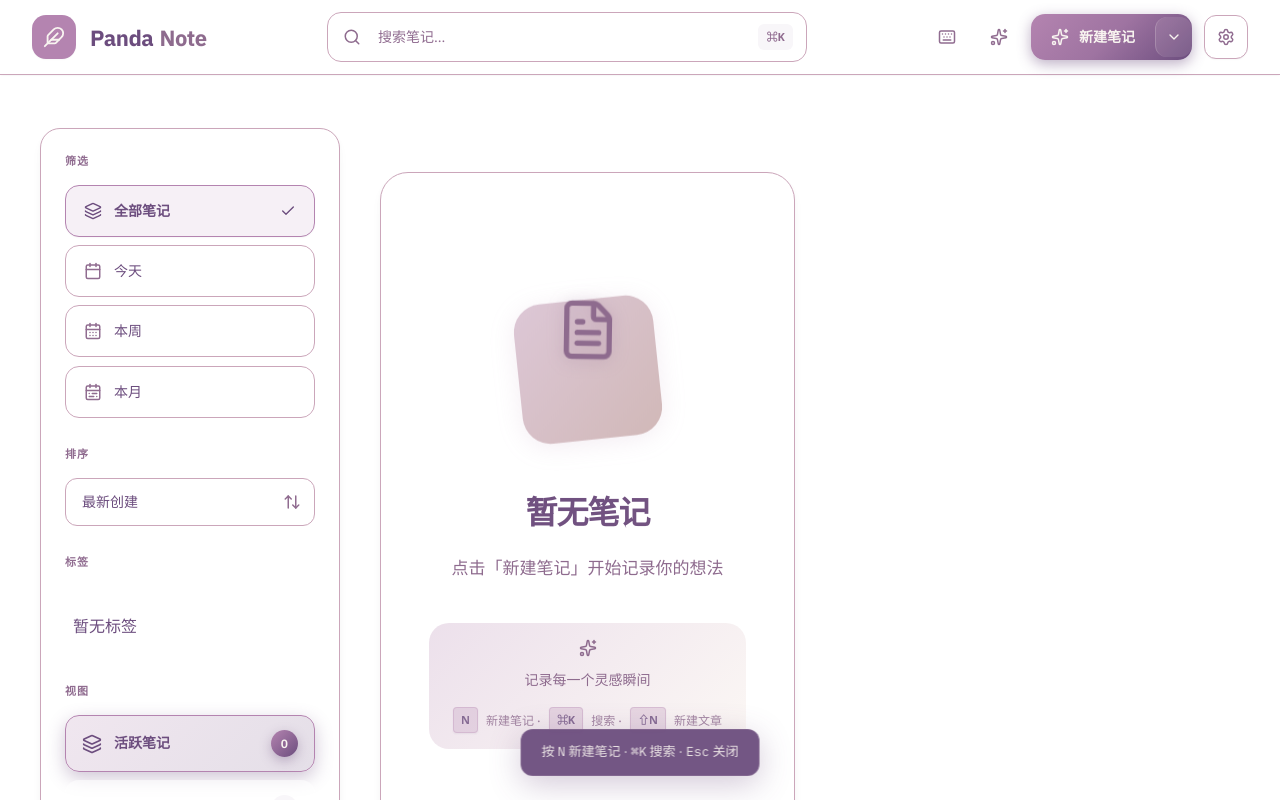
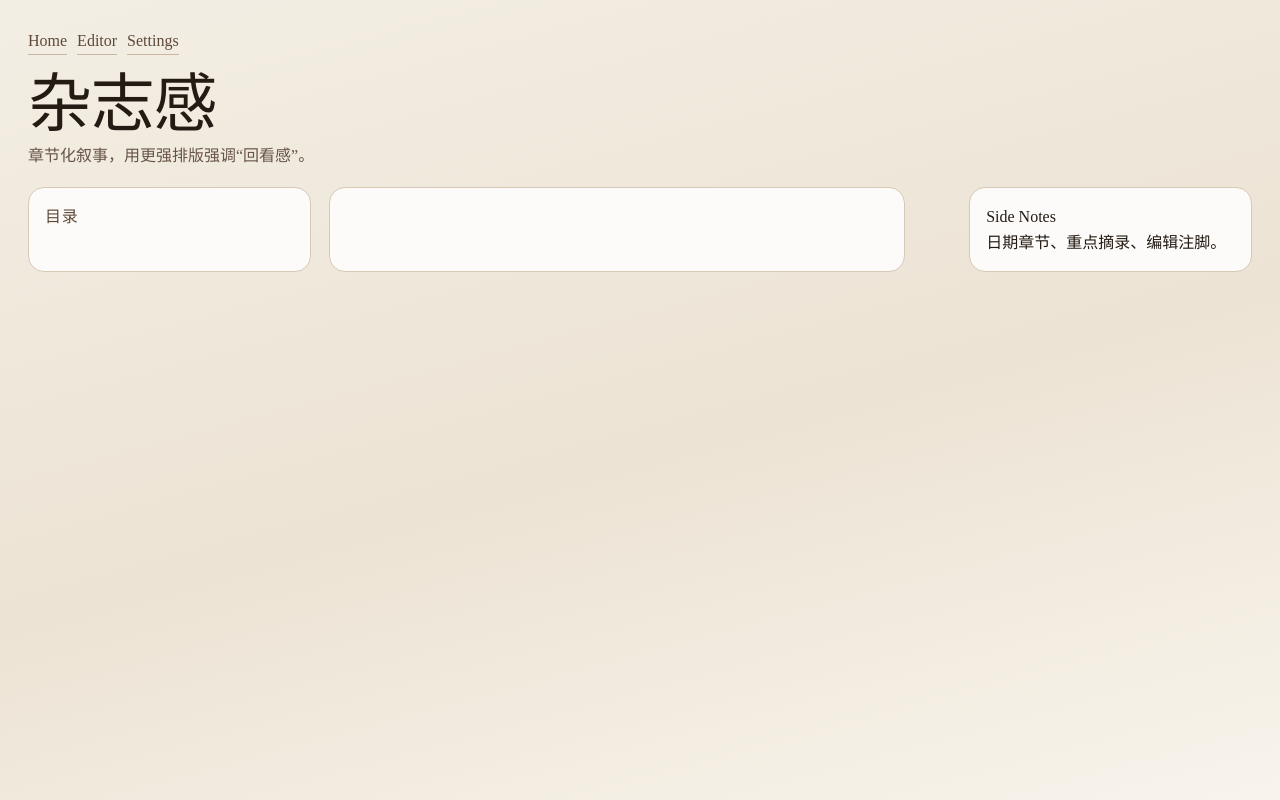
Before and after one commit to sayhia/sujian, a Vue app in the folder frontend/: page /#/ in a window 1280 px wide. Shown: the top 800 px of the page. Built offline with nearby package versions, Linux system fonts and the light colour scheme.

Commit message:
fix(editorial): restore frontend test and build after merge reconciliation

```diff
--- a/frontend/src/router/index.ts
+++ b/frontend/src/router/index.ts
@@ -69,25 +69,32 @@ const routes: RouteRecordRaw[] = [
   {
     path: '/',
     name: 'home',
-    component: () => import('../views/Home.vue'),
+    component: () => import('../views/demo/editorial/EditorialHomeDemo.vue'),
+    meta: { appStyle: 'editorial' },
   },
   {
     path: '/notes/new',
     name: 'newNote',
-    component: () => import('../views/NoteEditorPage.vue'),
-    meta: { mode: 'create' },
+    component: () => import('../views/demo/editorial/EditorialEditorDemo.vue'),
+    meta: { mode: 'create', appStyle: 'editorial' },
   },
   {
     path: '/notes/new/article',
     name: 'newArticle',
-    component: () => import('../views/NoteEditorPage.vue'),
-    meta: { mode: 'create', type: 'article' },
+    component: () => import('../views/demo/editorial/EditorialEditorDemo.vue'),
+    meta: { mode: 'create', type: 'article', appStyle: 'editorial' },
   },
   {
     path: '/notes/:id/edit',
     name: 'editNote',
-    component: () => import('../views/NoteEditorPage.vue'),
-    meta: { mode: 'edit' },
+    component: () => import('../views/demo/editorial/EditorialEditorDemo.vue'),
+    meta: { mode: 'edit', appStyle: 'editorial' },
+  },
+  {
+    path: '/settings',
+    name: 'settings',
+    component: () => import('../views/demo/editorial/EditorialSettingsDemo.vue'),
+    meta: { appStyle: 'editorial' },
   },
 ];
 
--- a/frontend/src/views/demo/editorial/EditorialHomeDemo.vue
+++ b/frontend/src/views/demo/editorial/EditorialHomeDemo.vue
@@ -1,23 +1,26 @@
 <template>
-  <main class="editorial-shell">
+  <main class="editorial-shell editorial-chinese-first">
     <nav class="editorial-nav" aria-label="Editorial demo navigation">
-      <RouterLink to="/demo/editorial">Home</RouterLink>
-      <RouterLink to="/demo/editorial/editor">Editor</RouterLink>
-      <RouterLink to="/demo/editorial/settings">Settings</RouterLink>
-      <RouterLink to="/demo/styles">All Styles</RouterLink>
+      <RouterLink :to="homePath">Home</RouterLink>
+      <RouterLink :to="editorPath">Editor</RouterLink>
+      <RouterLink :to="settingsPath">Settings</RouterLink>
+      <RouterLink v-if="isDemoMode" to="/demo/styles">All Styles</RouterLink>
     </nav>
 
-    <h1 class="editorial-headline">杂志感</h1>
+    <h1 class="editorial-headline editorial-serif-heading">杂志感</h1>
     <p class="editorial-deck">章节化叙事，用更强排版强调“回看感”。</p>
 
     <section class="editorial-grid">
-      <section class="editorial-main">
+      <aside class="editorial-directory" data-zone="directory" data-mobile-order="1">
+        <h2>目录</h2>
+      </aside>
+      <section class="editorial-main editorial-reading-measure" data-zone="reading-stream" data-mobile-order="2">
         <article v-for="note in visibleNotes.slice(0, 4)" :key="note.id">
           <h3>{{ note.title }}</h3>
           <p>{{ note.content }}</p>
         </article>
       </section>
-      <aside class="editorial-side">
+      <aside class="editorial-side" data-zone="marginalia" data-mobile-order="3">
         <h3>Side Notes</h3>
         <p>日期章节、重点摘录、编辑注脚。</p>
       </aside>
@@ -26,8 +29,18 @@
 </template>
 
 <script setup lang="ts">
+import { computed } from 'vue';
 import '../../../styles/demo/editorial.css';
 import { useDemoNotesViewModel } from '../../../composables/demo/useDemoNotesViewModel';
 
 const { visibleNotes } = useDemoNotesViewModel();
+const currentPath = computed(() => {
+  if (typeof window === 'undefined') return '/';
+  const hashPath = window.location.hash.replace(/^#/, '');
+  return hashPath || '/';
+});
+const isDemoMode = computed(() => currentPath.value.startsWith('/demo/editorial'));
+const homePath = computed(() => (isDemoMode.value ? '/demo/editorial' : '/'));
+const editorPath = computed(() => (isDemoMode.value ? '/demo/editorial/editor' : '/notes/new'));
+const settingsPath = computed(() => (isDemoMode.value ? '/demo/editorial/settings' : '/settings'));
 </script>
--- a/frontend/src/views/demo/editorial/EditorialSettingsDemo.vue
+++ b/frontend/src/views/demo/editorial/EditorialSettingsDemo.vue
@@ -1,10 +1,10 @@
 <template>
   <main class="editorial-shell editorial-settings">
-    <nav class="editorial-nav">
-      <RouterLink to="/demo/editorial">Home</RouterLink>
-      <RouterLink to="/demo/editorial/editor">Editor</RouterLink>
-      <RouterLink to="/demo/editorial/settings">Settings</RouterLink>
-      <RouterLink to="/demo/styles">All Styles</RouterLink>
+    <nav class="editorial-nav" aria-label="Editorial settings navigation">
+      <RouterLink :to="homePath">Home</RouterLink>
+      <RouterLink :to="editorPath">Editor</RouterLink>
+      <RouterLink :to="settingsPath">Settings</RouterLink>
+      <RouterLink v-if="isDemoMode" to="/demo/styles">All Styles</RouterLink>
     </nav>
 
     <h1 class="editorial-headline">杂志感设置</h1>
@@ -60,5 +60,16 @@
 </template>
 
 <script setup lang="ts">
+import { computed } from 'vue';
 import '../../../styles/demo/editorial.css';
+
+const currentPath = computed(() => {
+  if (typeof window === 'undefined') return '/';
+  const hashPath = window.location.hash.replace(/^#/, '');
+  return hashPath || '/';
+});
+const isDemoMode = computed(() => currentPath.value.startsWith('/demo/editorial'));
+const homePath = computed(() => (isDemoMode.value ? '/demo/editorial' : '/'));
+const editorPath = computed(() => (isDemoMode.value ? '/demo/editorial/editor' : '/notes/new'));
+const settingsPath = computed(() => (isDemoMode.value ? '/demo/editorial/settings' : '/settings'));
 </script>
```
Also changed, not shown: 2 other files (tests, documents, lock files or other folders).
